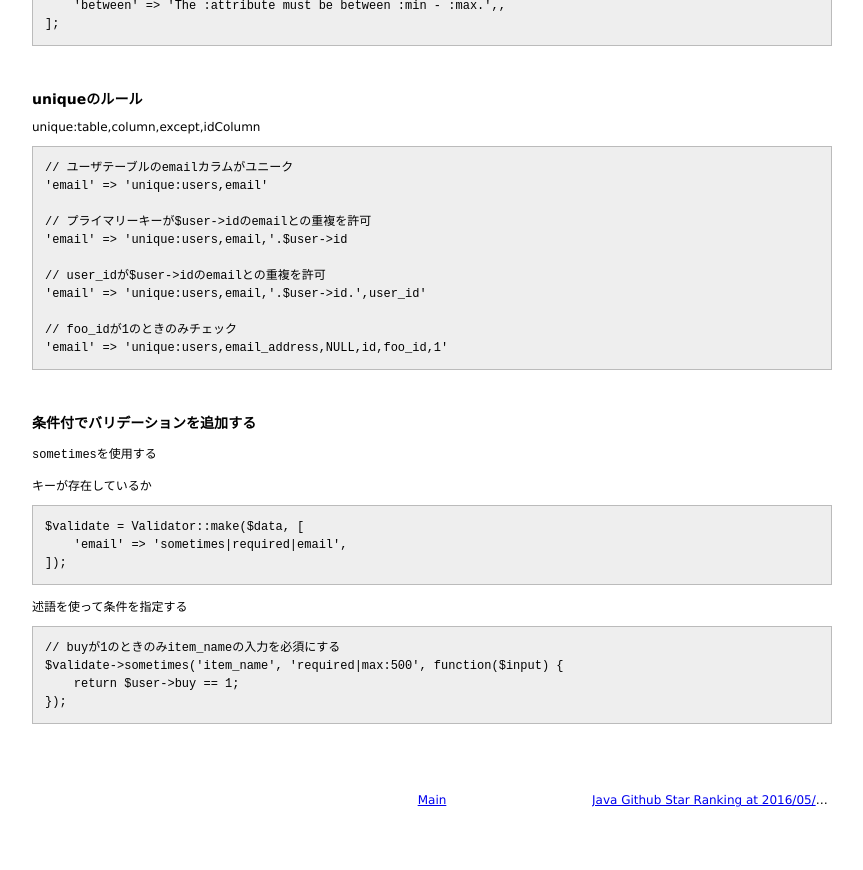
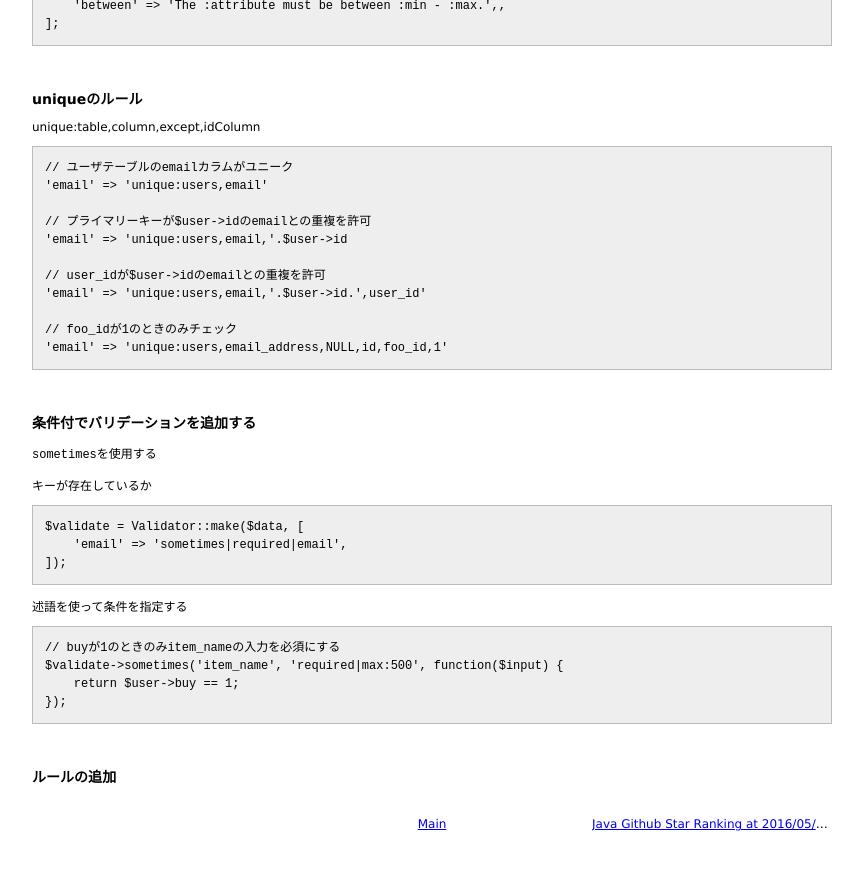
Before and after one commit to 38elements/38elements.github.com, a Jekyll site: the page built from _posts/2016-05-17-laravel-validation.md, in a window 1280 px wide and 900 px high, scrolled down 2780 px. Shown: the top 870 px of the window, without its empty margins (208-1071 px from the left). Built offline with Jekyll 4.4.1, drawn with Linux system fonts in a browser that asks for light colours.

Commit message:
Update 2016-05-17-laravel-validation.md

````diff
--- a/_posts/2016-05-17-laravel-validation.md
+++ b/_posts/2016-05-17-laravel-validation.md
@@ -76,6 +76,7 @@ abstract class Controller extends BaseController
 
 ### 名前付きエラー
 ひとつのページに複数のフォームがある場合エラーを表示する際にどのフォームのバリデーションエラーかを判断するために名前をつける
+
 ```
 return redirect('register')
     ->withErrors($validator, 'login');
@@ -203,3 +204,5 @@ $validate->sometimes('item_name', 'required|max:500', function($input) {
 });
 ```
 <br>
+
+### ルールの追加
````
